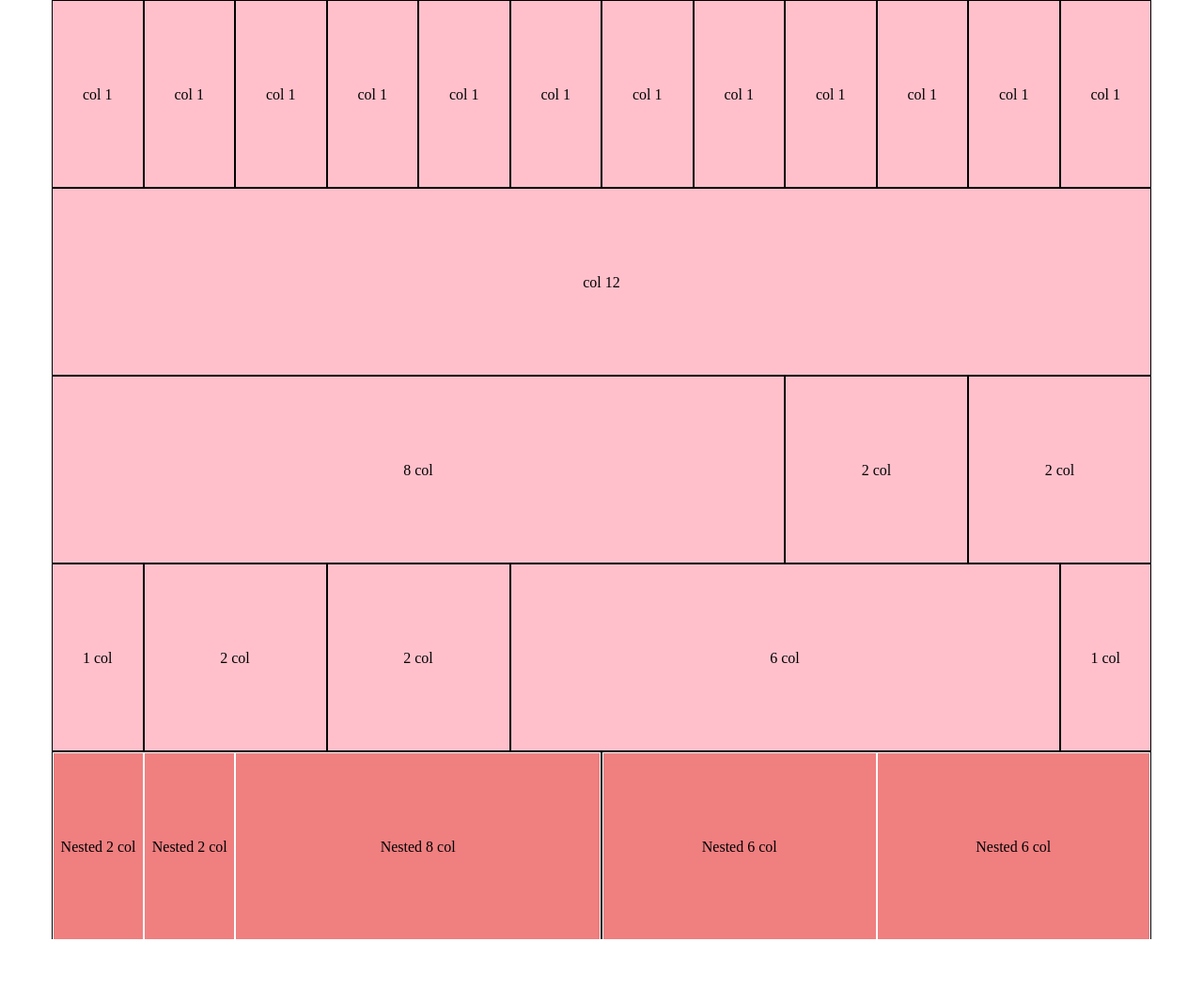
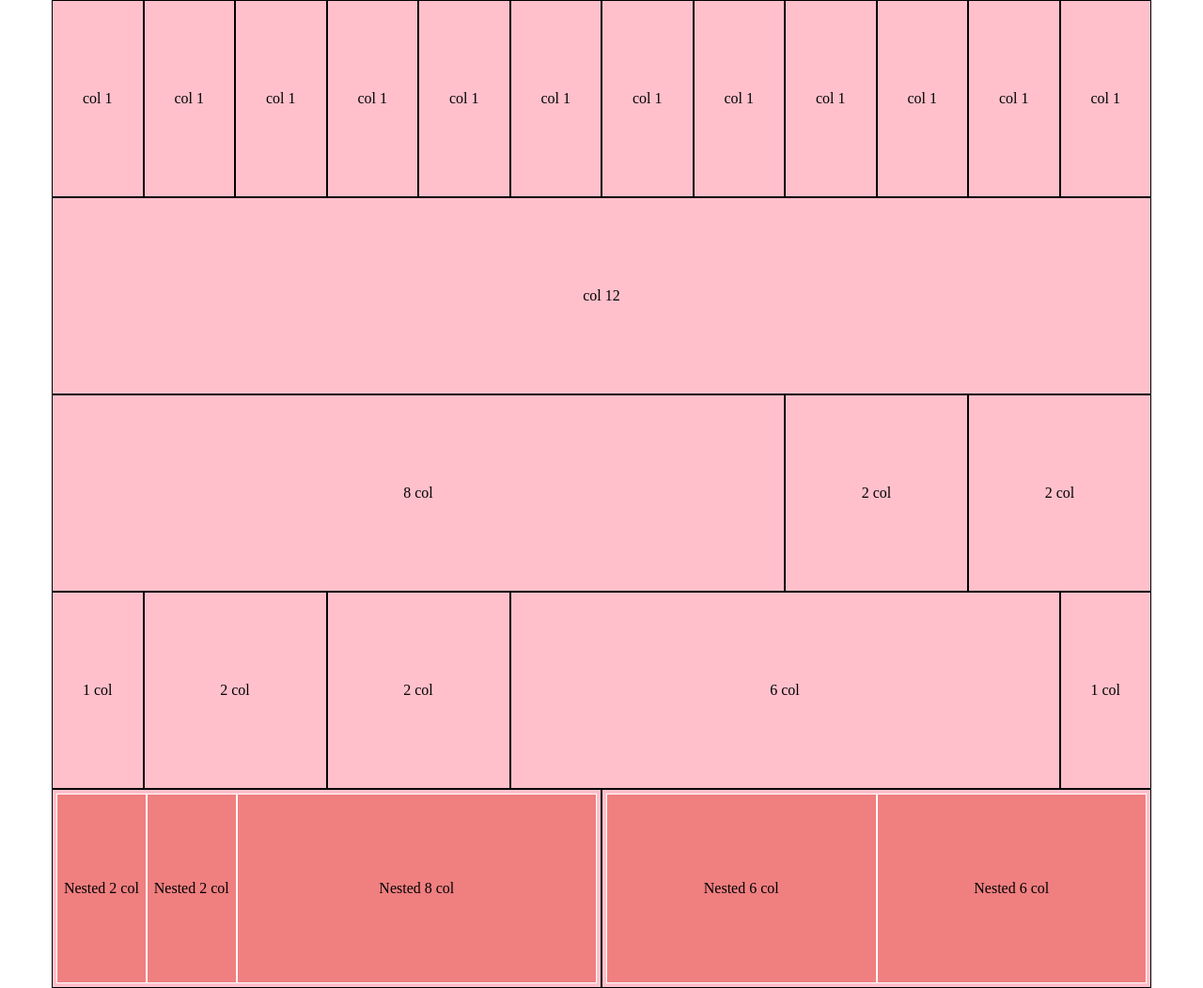
Before and after one commit to evelingcastillon/html-css-12bool, a plain HTML site: page index.html in a window 1280 px wide. Shown: the whole page at 94% size. Before the commit the page ends 1002 px from the top, so only its background shows below. Drawn offline with Linux system fonts and the light colour scheme.

Commit message:
complete page

```diff
--- a/assets/12-bool-framework.css
+++ b/assets/12-bool-framework.css
@@ -15,12 +15,12 @@
     display: table;
     clear: both;
 }
-.dbg1 [class*="col-"] {
+.dbg1 {
     background-color: rgba(255, 192, 203, 1);
     border: 1px solid black;
-    height: 200px;
     text-align: center;
     line-height: 200px;
+    padding: 0.25rem;
 }
 #dbg2 {
     background-color: rgba(240, 127, 128, 1);
--- a/index.html
+++ b/index.html
@@ -7,47 +7,47 @@
     <title>12bool</title>
     <link rel="stylesheet" href="./assets/12-bool-framework.css">
 </head>
-<body class="dbg1">
+<body>
     <div class="container">
         <div class="row">
-            <div class="col-1">col 1</div>
-            <div class="col-1">col 1</div>
-            <div class="col-1">col 1</div>
-            <div class="col-1">col 1</div>
-            <div class="col-1">col 1</div>
-            <div class="col-1">col 1</div>
-            <div class="col-1">col 1</div>
-            <div class="col-1">col 1</div>
-            <div class="col-1">col 1</div>
-            <div class="col-1">col 1</div>
-            <div class="col-1">col 1</div>
-            <div class="col-1">col 1</div>
+            <div class="col-1 dbg1">col 1</div>
+            <div class="col-1 dbg1">col 1</div>
+            <div class="col-1 dbg1">col 1</div>
+            <div class="col-1 dbg1">col 1</div>
+            <div class="col-1 dbg1">col 1</div>
+            <div class="col-1 dbg1">col 1</div>
+            <div class="col-1 dbg1">col 1</div>
+            <div class="col-1 dbg1">col 1</div>
+            <div class="col-1 dbg1">col 1</div>
+            <div class="col-1 dbg1">col 1</div>
+            <div class="col-1 dbg1">col 1</div>
+            <div class="col-1 dbg1">col 1</div>
         </div>
         <div class="row">
-            <div class="col-12">col 12</div>
+            <div class="col-12 dbg1">col 12</div>
         </div>
         <div class="row">
-            <div class="col-8">8 col</div>
-            <div class="col-2">2 col</div>
-            <div class="col-2">2 col</div>
+            <div class="col-8 dbg1">8 col</div>
+            <div class="col-2 dbg1">2 col</div>
+            <div class="col-2 dbg1">2 col</div>
         </div>
         <div class="row">
-            <div class="col-1">1 col</div>
-            <div class="col-2">2 col</div>
-            <div class="col-2">2 col</div>
-            <div class="col-6">6 col</div>
-            <div class="col-1">1 col</div>
+            <div class="col-1 dbg1">1 col</div>
+            <div class="col-2 dbg1">2 col</div>
+            <div class="col-2 dbg1">2 col</div>
+            <div class="col-6 dbg1">6 col</div>
+            <div class="col-1 dbg1">1 col</div>
         </div>
 
         <div class="row">
-            <div class="col-6">
+            <div class="col-6 dbg1">
                 <div class="row">
                     <div id="dbg2" class="col-2">Nested 2 col</div>
                     <div id="dbg2" class="col-2">Nested 2 col</div>
                     <div id="dbg2" class="col-8">Nested 8 col</div>
                 </div>
             </div>
-            <div class="col-6">
+            <div class="col-6 dbg1">
                 <div class="row">
                     <div id="dbg2" class="col-6">Nested 6 col</div>
                     <div id="dbg2" class="col-6">Nested 6 col</div>
```
